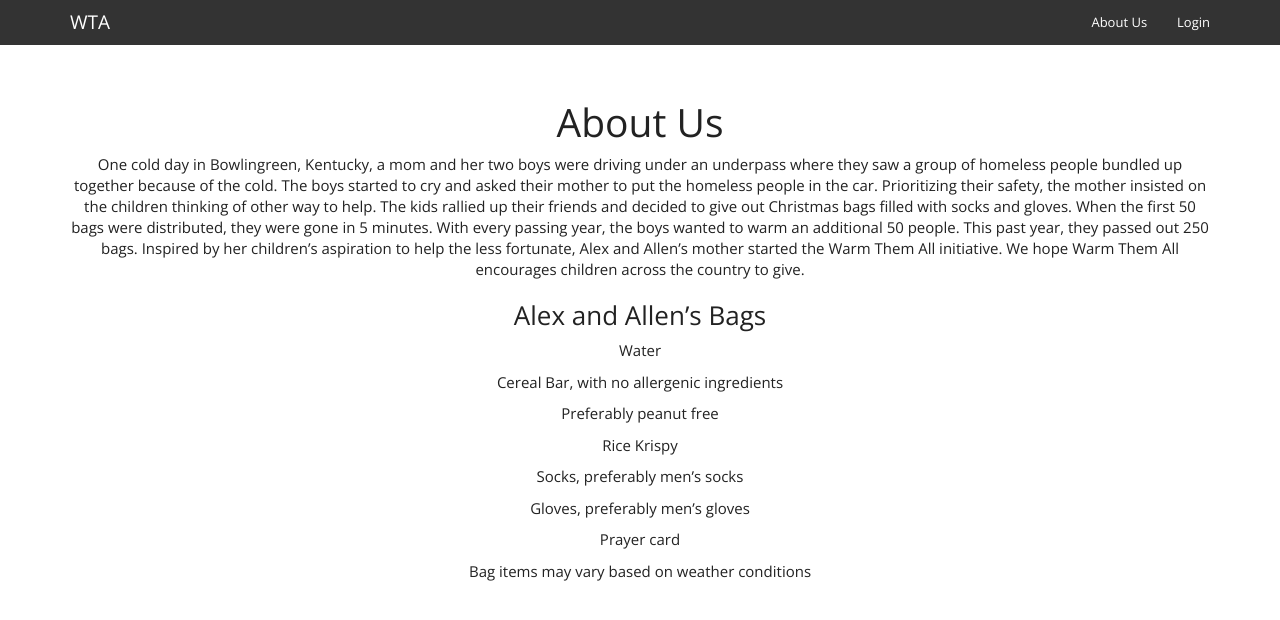
After one commit to warmthemall/warmthemall, a Django app: page /about_us/ in a window 1280 px wide. The commit adds this page. Shown: the top 620 px of the page. Run offline with Django 3.2, Linux system fonts and the light colour scheme; some libraries are stand-ins or nearby versions.

Commit message:
Add about us and titles

```diff
--- a/core/urls.py
+++ b/core/urls.py
@@ -19,4 +19,6 @@ urlpatterns = patterns('',
     url(r'^contribution/delete/(?P<pk>\d+)/$', login_required(ContributionDeleteView.as_view()), name='contribution_delete'),
     url(r'^pledge/delete/(?P<pk>\d+)/$', login_required(PledgeDeleteView.as_view()), name='pledge_delete'),
     url(r'^user/(?P<slug>\w+)/$', login_required(UserDetailView.as_view()), name='user_detail'),
+    url(r'^user/update/(?P<slug>\w+)/$', login_required(UserUpdateView.as_view()), name='user_form'),
+    url(r'^about_us/', AboutUsView.as_view(), name='about_us'),
 )
--- a/core/views.py
+++ b/core/views.py
@@ -95,3 +95,22 @@ class UserDetailView(DetailView):
   slug_field = 'username'
   template_name = 'user/user_detail.html'
   context_object_name = 'user_in_view'
+
+
+class UserUpdateView(UpdateView):
+  model = User
+  slug_field = "username"
+  template_name = "user/user_form.html"
+  fields = ['email', 'first_name', 'state']
+
+  def get_success_url(self):
+    return reverse('user_detail', args=[self.request.user.username])
+
+  def get_object(self, *args, **kwargs):
+    object = super(UserUpdateView, self).get_object(*args, **kwargs)
+    if object != self.request.user:
+      raise PermissionDenied()
+    return object
+
+class AboutUsView(TemplateView):
+  template_name = "about_us.html"
--- /dev/null
+++ b/templates/about_us.html
@@ -0,0 +1,14 @@
+{% extends 'base.html' %}
+{% block content %}
+<center><h1>About Us</h1></center>
+<center><p>One cold day in Bowlingreen, Kentucky, a mom and her two boys were driving under an underpass where they saw a group of homeless people bundled up together because of the cold. The boys started to cry and asked their mother to put the homeless people in the car. Prioritizing their safety, the mother insisted on the children thinking of other way to help. The kids rallied up their friends and decided to give out Christmas bags filled with socks and gloves. When the first 50 bags were distributed, they were gone in 5 minutes. With every passing year, the boys wanted to warm an additional 50 people. This past year, they passed out 250 bags. Inspired by her children’s aspiration to help the less fortunate, Alex and Allen’s mother started the Warm Them All initiative. We hope Warm Them All encourages children across the country to give.</p>
+<h3>Alex and Allen’s Bags</h3>
+  <p>Water</p>
+  <p>Cereal Bar, with no allergenic ingredients</p>
+  <p>Preferably peanut free</p>
+  <p>Rice Krispy</p>
+  <p>Socks, preferably men’s socks</p>
+  <p>Gloves, preferably men’s gloves</p>
+  <p>Prayer card</p>
+  <p>Bag items may vary based on weather conditions</p>
+{% endblock %}
--- a/templates/base.html
+++ b/templates/base.html
@@ -24,6 +24,7 @@
             <div id="navbar" class="navbar-collapse collapse">
                 <ul class="nav navbar-nav navbar-right">
                   {% if user.is_authenticated %}
+                  <li><a href="{% url 'about_us' %}">About Us</a></li>
                   <li><a href="{% url 'contribution_list' %}">Contributions</a></li>
                   <li><a href="{% url 'pledge_list' %}">Pledges</a></li>
                   <li><a href="{% url 'contribution_create' %}">Add Contribution</a></li>
@@ -31,6 +32,7 @@
                   <li><a href="{% url 'user_detail' slug=user.username %}">Profile</a></li>
                   <li><a href="{% url 'auth_logout' %}">Logout</a></li>
                   {% else %}
+                  <li><a href="{% url 'about_us' %}">About Us</a></li>
                   <li><a href="{% url 'auth_login' %}">Login</a></li>
                   {% endif %}
                 </ul>
--- a/templates/contribution/contribution_list.html
+++ b/templates/contribution/contribution_list.html
@@ -1,5 +1,6 @@
 {% extends 'base.html' %}
 {% block content %}
+<center><h1>Contributions</h1></center>
 {% for contribution in object_list %}
 <div class="panel">
   <h3><a href="{{ contribution.get_absolute_url }}">{{ contribution.amount }}</a></h3>
--- a/templates/home.html
+++ b/templates/home.html
@@ -1,14 +1,16 @@
 {% extends "base.html" %}
 {% block content %}
 {% if user.is_authenticated %}
-<div class="jumbotron">
+<center><div class="jumbotron">
   <h1>Welcome back!</h1>
 </div>
+</center>
 {% else %}
-<div class="jumbotron">
+<center><div class="jumbotron">
   <h1>Welcome to Warm Them All!</h1>
   <p>The organization that wants to make a difference</p>
   <p><a class="btn btn-lg btn-primary" href="{% url 'registration_register' %}">Sign up</a></p>
  </div>
+</center>
 {% endif %}
 {% endblock %}
--- a/templates/pledge/pledge_list.html
+++ b/templates/pledge/pledge_list.html
@@ -1,5 +1,6 @@
 {% extends 'base.html' %}
 {% block content %}
+<center><h1>Pledges</h1></center>
 {% for pledge in object_list %}
 <div class="panel">
   <h3><a href="{{ pledge.get_absolute_url }}">{{ pledge.amount }}</a></h3>
--- a/templates/user/user_detail.html
+++ b/templates/user/user_detail.html
@@ -4,4 +4,7 @@
 <p>Email Address: {{ user_in_view.email }}</p>
 <p>First Name: {{ user_in_view.first_name }}</p>
 <p>State: {{ user_in_view.state }}</p>
+{% if user_in_view == user %}
+<p><a href="{% url 'user_update' slug=user.username %}">Edit Profile</a></p>
+{% endif %}
 {% endblock %}
```
Also changed, not shown: templates/user/user_form.html (added, +14 -0 lines).
